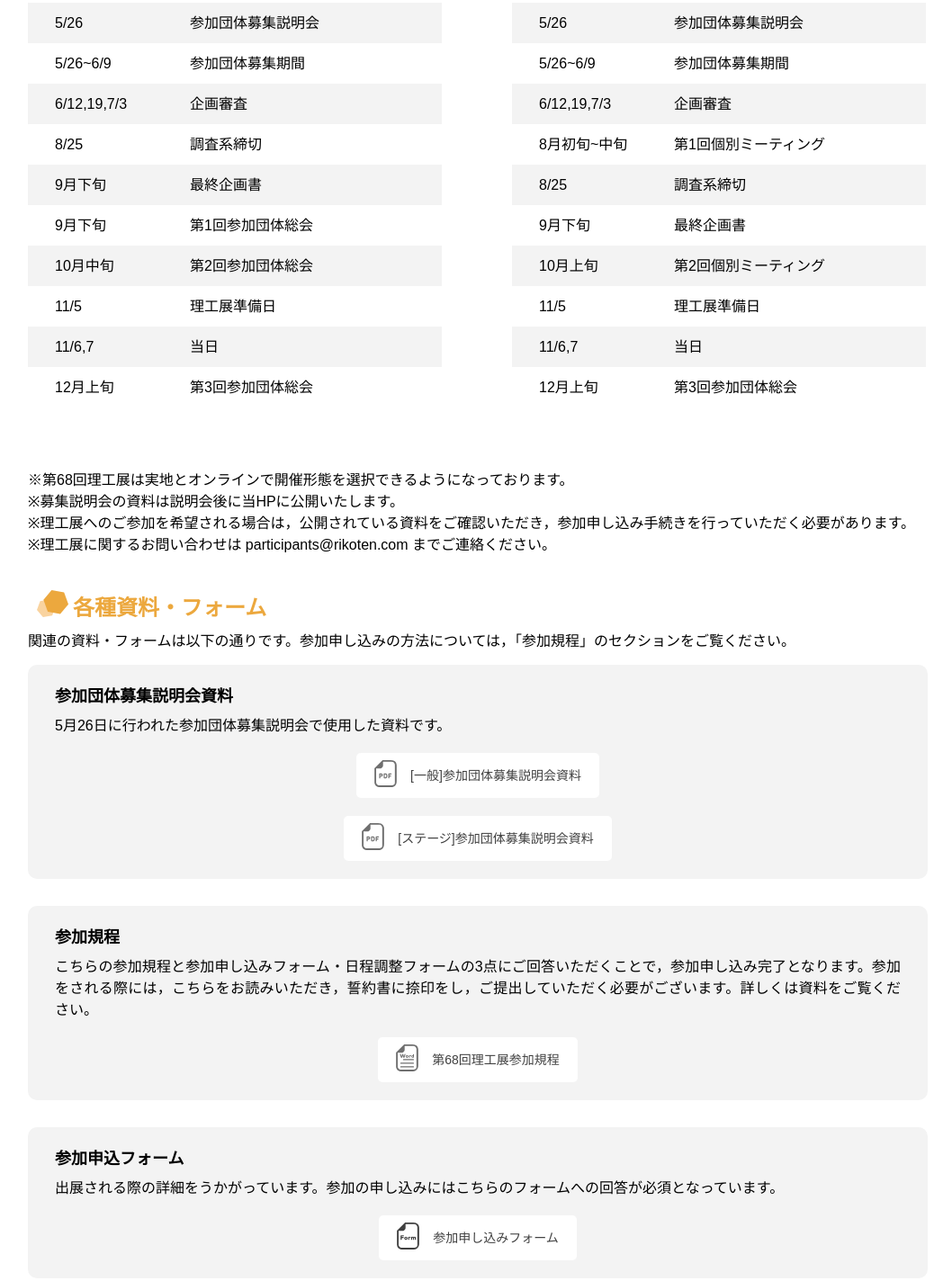
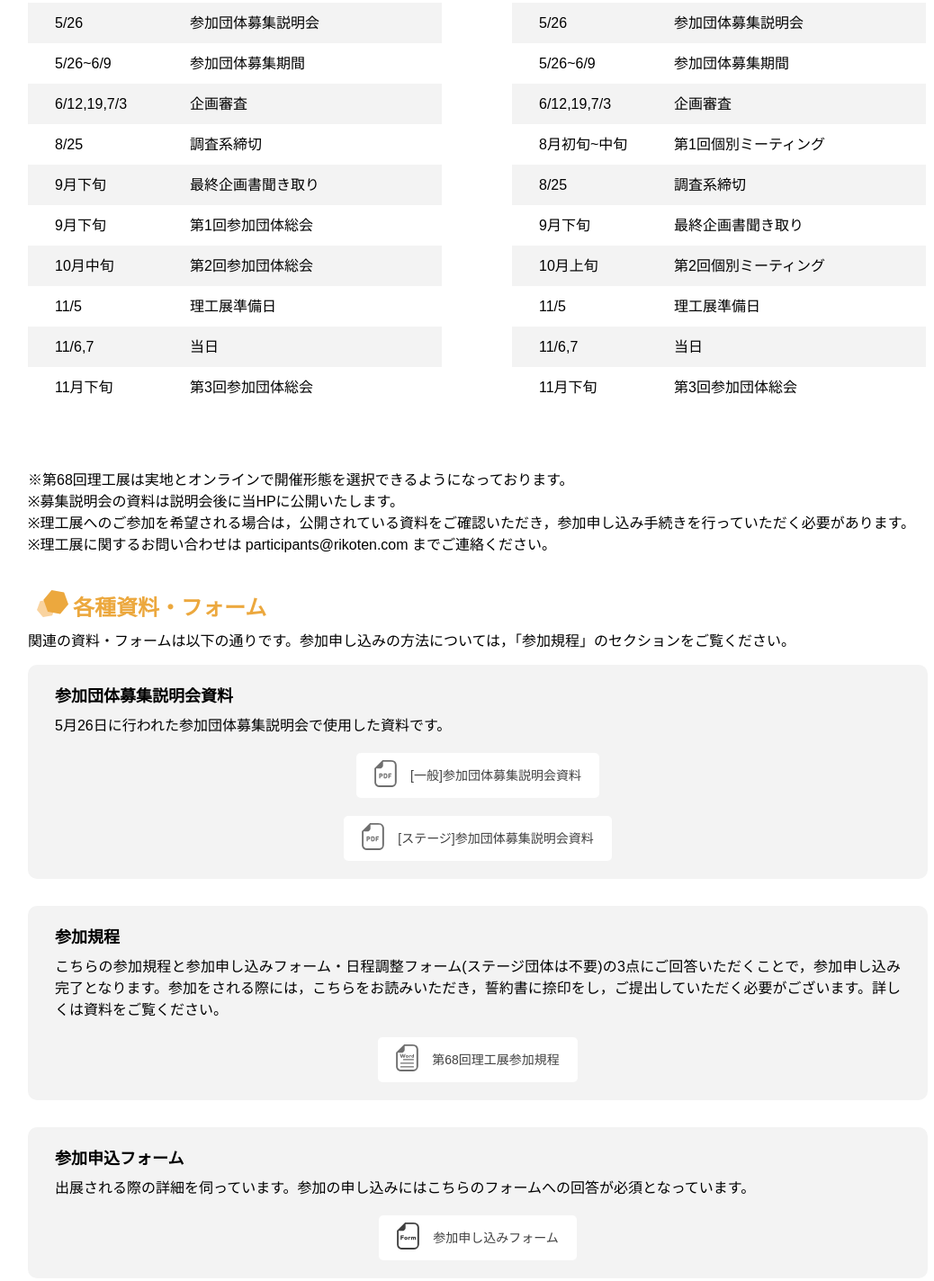
Before and after one commit to Rikoten/site2021pre, a plain HTML site: page participants/index.html in a window 1280 px wide. Shown: the part 860-2284 px from the top of the page at 90% size, without its empty margins (109-1147 px from the left). Drawn offline with Linux system fonts and the light colour scheme.

Commit message:
武山さん指摘部分直してみました

```diff
--- a/participants/index.html
+++ b/participants/index.html
@@ -57,7 +57,7 @@
                             </li>
                             <li class = "gray">
                                 <div class = "date">9月下旬</div>
-                                <div>最終企画書</div>
+                                <div>最終企画書聞き取り</div>
                             </li>
                             <li class = "white">
                                 <div class = "date">9月下旬</div>
@@ -76,7 +76,7 @@
                                 <div>当日</div>
                             </li>
                             <li class = "white">
-                                <div class = "date">12月上旬</div>
+                                <div class = "date">11月下旬</div>
                                 <div>第3回参加団体総会</div>
                             </li>
                         </div>
@@ -106,7 +106,7 @@
                             </li>
                             <li class = "white">
                                 <div class = "date">9月下旬</div>
-                                <div>最終企画書</div>
+                                <div>最終企画書聞き取り</div>
                             </li>
                             <li class = "gray">
                                 <div class = "date">10月上旬</div>
@@ -121,7 +121,7 @@
                                 <div>当日</div>
                             </li>
                             <li class = "white">
-                                <div class = "date">12月上旬</div>
+                                <div class = "date">11月下旬</div>
                                 <div>第3回参加団体総会</div>
                             </li>
                         </div>
@@ -146,12 +146,12 @@
                 </div>
                 <div>
                     <h4>参加規程</h4>
-                    <p>こちらの参加規程と参加申し込みフォーム・日程調整フォームの3点にご回答いただくことで，参加申し込み完了となります。参加をされる際には，こちらをお読みいただき，誓約書に捺印をし，ご提出していただく必要がございます。詳しくは資料をご覧ください。</p>
+                    <p>こちらの参加規程と参加申し込みフォーム・日程調整フォーム(ステージ団体は不要)の3点にご回答いただくことで，参加申し込み完了となります。参加をされる際には，こちらをお読みいただき，誓約書に捺印をし，ご提出していただく必要がございます。詳しくは資料をご覧ください。</p>
                     <div class = "word"><a href = "https://drive.google.com/file/d/1fgjM9MK-n9pt0DASzmHJDFey1CS6wPye/view?usp=sharing">第68回理工展参加規程</a></div>
                 </div>
                 <div>
                     <h4>参加申込フォーム</h4>
-                    <p>出展される際の詳細をうかがっています。参加の申し込みにはこちらのフォームへの回答が必須となっています。</p>
+                    <p>出展される際の詳細を伺っています。参加の申し込みにはこちらのフォームへの回答が必須となっています。</p>
                     <div class = "form"><a href = "https://forms.gle/EscPEb1fhvCAFW4f7">参加申し込みフォーム</a></div>
                 </div>
                 <div>
```
